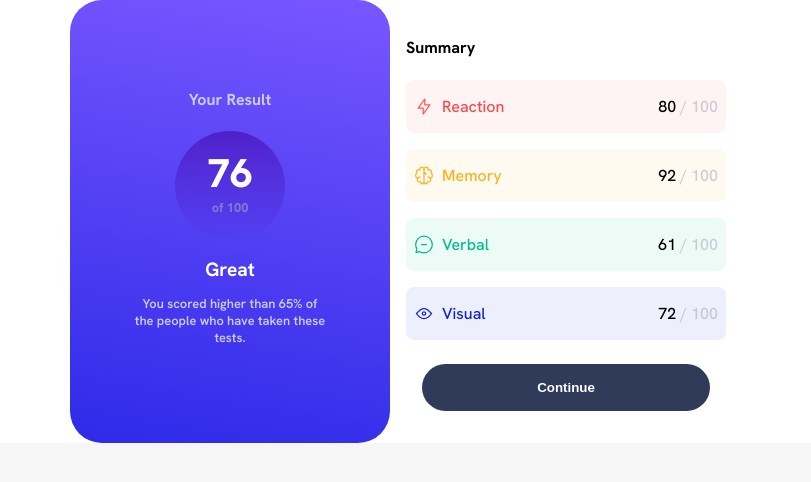
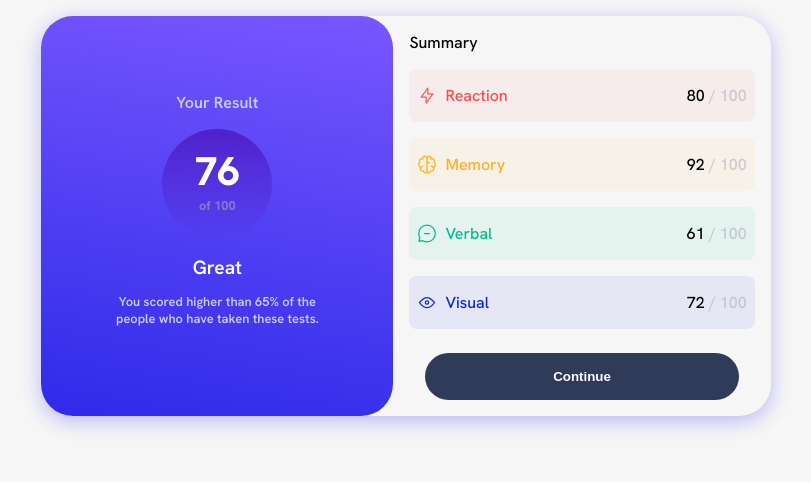
Before and after one commit to arielberardi/results-summary-component-main, a plain HTML site: page index.html in a window 1280 px wide. Shown: the whole page, without its empty margins (234-1045 px from the left). Drawn offline with Linux system fonts and the light colour scheme.

Commit message:
Improve desktop view

```diff
--- a/index.html
+++ b/index.html
@@ -12,16 +12,15 @@
 <body>
   <main>
     <div class="overall-container">
-      <h4>Your Result</h4>
-
+      <p class="overall-h4">Your Result</p>
       <div class="result">
         <span>76</span> of 100
       </div>
-      <h2>Great</h2>
+      <p class="overall-h2">Great</p>
       <p>You scored higher than 65% of the people who have taken these tests.</p>
     </div>
     <div class="summary-stats-container">
-      <h4>Summary</h4>
+      <p class="summary-h4">Summary</p>
       <div class="summary-stats red">
         <div>
           <img src="./assets/images/icon-reaction.svg" alt="Reaction">
--- a/style.css
+++ b/style.css
@@ -11,6 +11,10 @@
     --lightgray: hsla(240, 12%, 70%, 0.568);
 }
 
+*, *::before, *::after {
+    box-sizing: border-box;
+}
+
 body {
     box-sizing: border-box;
     padding: 0;
@@ -20,6 +24,7 @@ body {
 main {
     display: flex;
     flex-direction: column;
+    width: 100%;
     font-family: 'hankengrotesk';
     font-weight: 500;
 }
@@ -43,14 +48,14 @@ main {
     border-bottom-right-radius: 2rem;
 }
 
-.overall-container h2 {
+.overall-container .overall-h2 {
     color: white;
     font-size: 1.2rem;
     margin-top: 1rem;
     margin-bottom: 0;
 }
 
-.overall-container h4 {
+.overall-container .overall-h4 {
     font-size: 1rem;
 }
 
@@ -80,7 +85,7 @@ main {
     margin: 0 1rem;
 }
 
-.summary-stats-container h4 {
+.summary-stats-container .summary-h4 {
     font-size: 1rem;
 }
 
@@ -151,25 +156,26 @@ button:hover {
 
 @media (min-width: 768px) {
     body {
+        display: grid;
+        place-content: center;
+        margin: 1rem;
         background: rgba(226, 225, 225, 0.295);
     }
 
     main {
         flex-direction: row;
-        justify-content: center;
-        background-color: white;
-        border-radius: 1rem;
+        box-shadow: 0px 5px 20px hsl(241, 81%, 54%, 0.3);
+        border-radius: 2rem;
     }
 
     .overall-container {
         border-radius: 2rem;
-        width: 15%;
+        width: 50%;
     }
 
     .summary-stats-container {
-        width: 25%;
-        border-radius: 2rem;
-        margin: 0;
-        padding: 1rem;
+        border-top-right-radius: 30px;
+        border-bottom-right-radius: 30px;
+        width: 50%;
     }
 }
```
